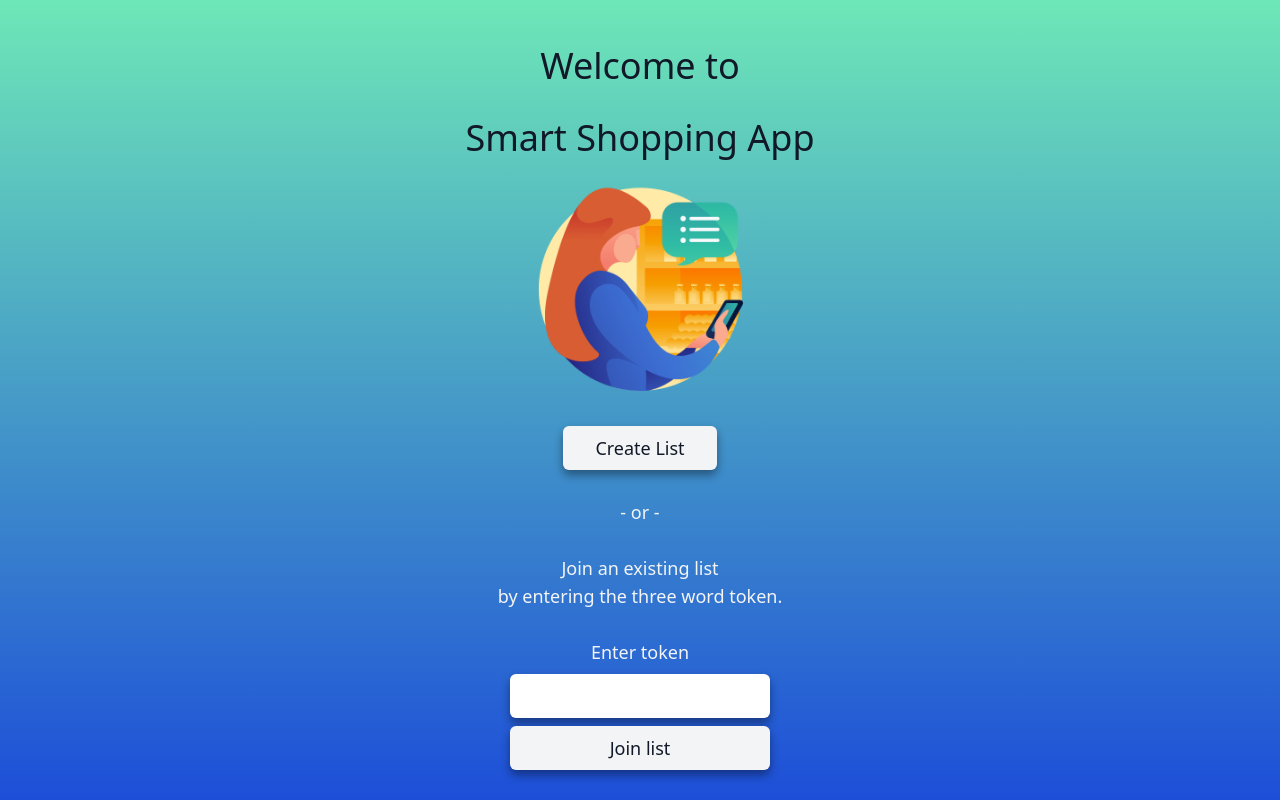
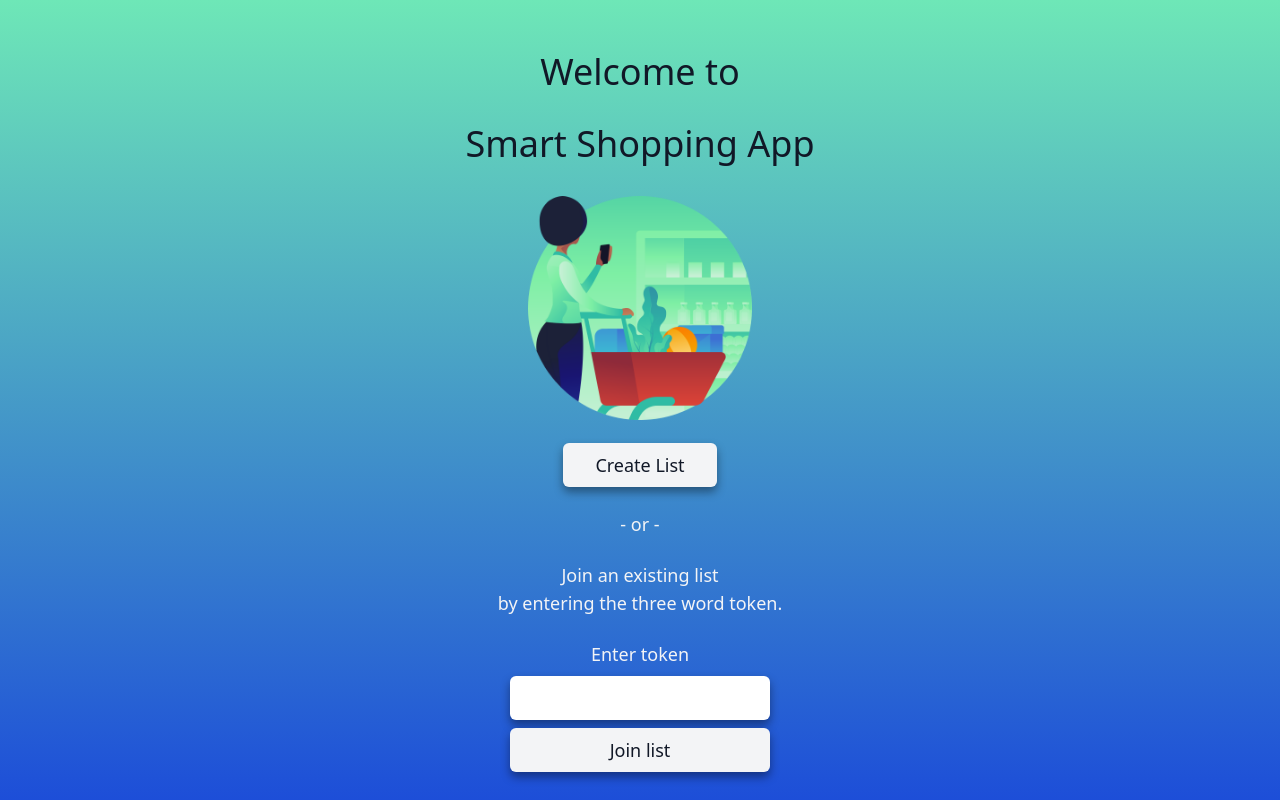
Before and after one commit to the-collab-lab/tcl-19-smart-shopping-list, a React (Create React App) app: page / in a window 1280 px wide. Built offline with nearby package versions, Linux system fonts and the light colour scheme; no server answers; the database is empty.

Commit message:
uploaded varietes of home pics

```diff
--- a/src/components/Home.js
+++ b/src/components/Home.js
@@ -3,7 +3,7 @@ import { useHistory } from 'react-router-dom';
 import { useCollectionData } from 'react-firebase-hooks/firestore';
 import firebase from '../lib/firebase';
 import getToken from '../lib/tokens';
-import welcome from '../img/welcome.png';
+import welcome from '../img/welcome1.png';
 
 const db = firebase.firestore().collection('shopping_list');
 
@@ -44,12 +44,12 @@ const Home = () => {
 
   return (
     <div className="bg-gradient-to-b from-green-300 to-blue-700 min-h-screen w-screen flex flex-col items-center justify-around text-center text-gray-100 text-lg font-light">
-      <div className=" w-full pt-4 flex flex-col items-center">
+      <div className=" w-full pt-6 flex flex-col items-center">
         <h1 className="text-gray-900 font-normal text-4xl leading-loose">
           Welcome to <br />
           Smart Shopping App
         </h1>
-        <img className="m-auto w-56" src={welcome} alt="symbol" />
+        <img className="m-auto w-56 mt-4" src={welcome} alt="symbol" />
       </div>
       <button type="submit" onClick={newList} className="btn">
         Create List
```
Also changed, not shown: src/img/cart.png (added), src/img/welcome1.png (added).
